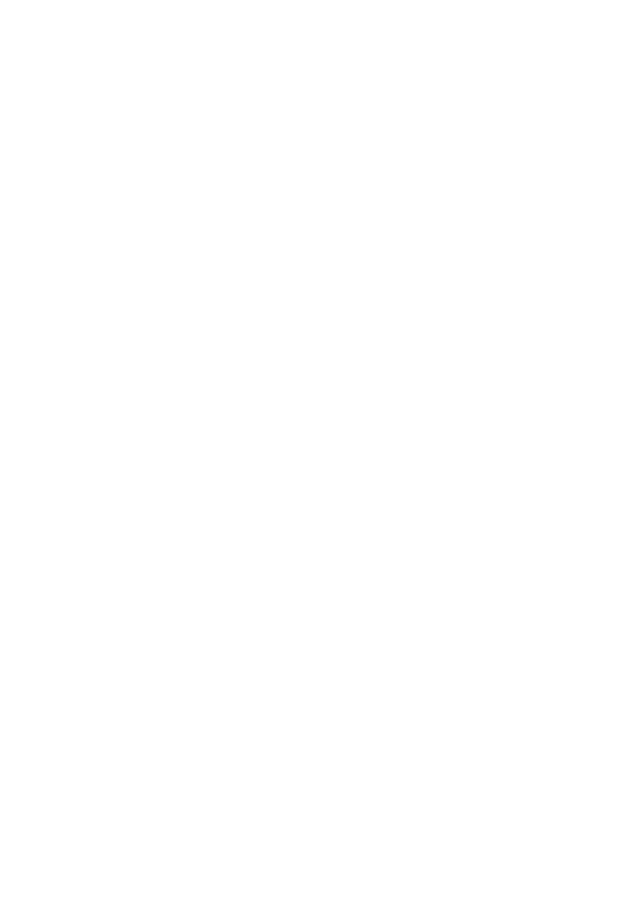
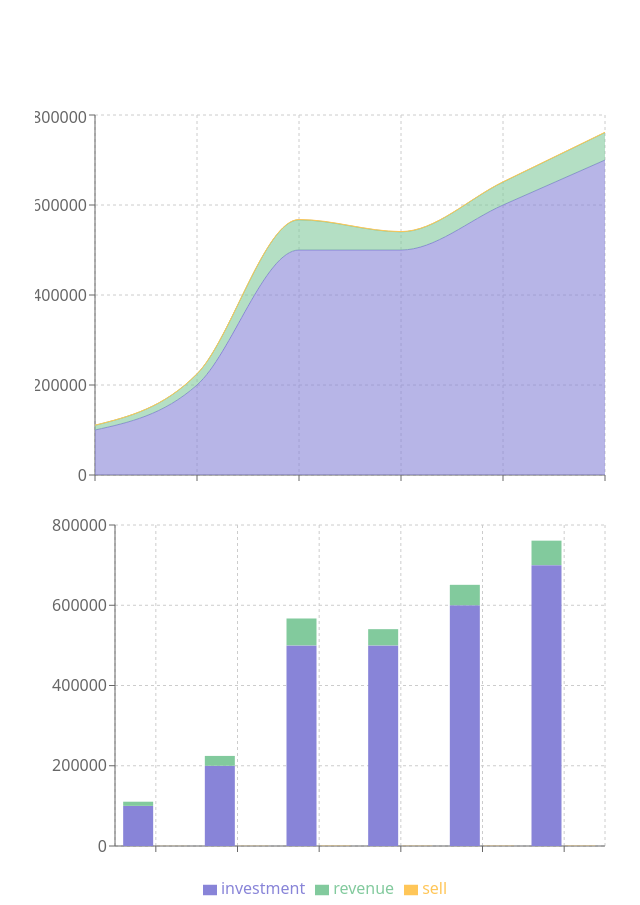
Before and after one commit to azmi0323/ladakh-trio-bike-rent-project, a React (Create React App) app: page /dashBoard in a window 1280 px wide. Shown: the part 881-1786 px from the top of the page, without its empty margins (47-687 px from the left). Before the commit the page ends 800 px from the top, so only its background shows below. Built offline with nearby package versions, Linux system fonts and the light colour scheme.

Commit message:
chart edit

```diff
--- a/src/Components/Dashboard/Dashboard.js
+++ b/src/Components/Dashboard/Dashboard.js
@@ -1,26 +1,78 @@
 import React, { useEffect, useState } from "react";
-import { Line, LineChart, Tooltip, XAxis, YAxis } from "recharts";
+import { Area, AreaChart, Bar, BarChart, CartesianGrid, Legend, Line, LineChart, Pie, PieChart, ResponsiveContainer, Tooltip, XAxis, YAxis } from "recharts";
 
 import "./Dashboard.css";
 const Dashboard = () => {
   const [cart, setChart] = useState([]);
-    useEffect(()=>{
+  useEffect(() => {
     fetch("data.json")
-        .then(res=>res.json())
-        .then(data=>setChart(data))
-    },[])
-  return(
-        <div className="container mt-5">
+      .then((res) => res.json())
+      .then((data) => setChart(data));
+  }, []);
+  return (
+    <div className="container chart-list mt-5">
       <div>
         <LineChart width={600} height={400} data={cart}>
-                <Line dataKey={'investment'}></Line>
-                <Line dataKey={'revenue'}></Line>
-                <Line dataKey={'sell'}></Line>
-                <XAxis dataKey={'month'}></XAxis>
+          <Line dataKey={"investment"}></Line>
+          <Line dataKey={"revenue"}></Line>
+          <Line dataKey={"sell"}></Line>
+          <XAxis dataKey={"month"}></XAxis>
           <YAxis></YAxis>
           <Tooltip></Tooltip>
         </LineChart>
-            <h2 className="mt-3 fw-bold"><span className="orange">Our Sells</span> in Last Six Month</h2>
+        <h2 className="mt-3 fw-bold">
+          <span className="orange">Our Sells</span> in Last Six Month
+        </h2>
+      </div>
+      <div>
+
+        <PieChart width={400} height={400}>
+          <Pie data={cart} dataKey="investment" cx="50%" cy="50%" outerRadius={60} fill="#8884d8" />
+          <Pie data={cart} dataKey="revenue" cx="50%" cy="50%" innerRadius={70} outerRadius={90} fill="#82ca9d" label />
+        </PieChart>
+      </div>
+      <div>
+      <AreaChart
+          width={600}
+          height={400}
+          data={cart}
+          margin={{
+            top: 10,
+            right: 30,
+            left: 0,
+            bottom: 0,
+          }}
+        >
+          <CartesianGrid strokeDasharray="3 3" />
+          <XAxis dataKey="name" />
+          <YAxis />
+          <Tooltip />
+          <Area type="monotone" dataKey="investment" stackId="1" stroke="#8884d8" fill="#8884d8" />
+          <Area type="monotone" dataKey="revenue" stackId="1" stroke="#82ca9d" fill="#82ca9d" />
+          <Area type="monotone" dataKey="sell" stackId="1" stroke="#ffc658" fill="#ffc658" />
+        </AreaChart>
+      </div>
+      <div>
+      <BarChart
+          width={600}
+          height={400}
+          data={cart}
+          margin={{
+            top: 20,
+            right: 30,
+            left: 20,
+            bottom: 5,
+          }}
+        >
+          <CartesianGrid strokeDasharray="3 3" />
+          <XAxis dataKey="name" />
+          <YAxis />
+          <Tooltip />
+          <Legend />
+          <Bar dataKey="investment" stackId="a" fill="#8884d8" />
+          <Bar dataKey="revenue" stackId="a" fill="#82ca9d" />
+          <Bar dataKey="sell" fill="#ffc658" />
+        </BarChart>
       </div>
     </div>
   );
--- a/src/Components/Home/Home.js
+++ b/src/Components/Home/Home.js
@@ -1,8 +1,13 @@
 import React from "react";
 import "./Home.css";
 import bikeImg from "../../Assets/bike.png";
+import Review from "../Review/Review";
+import { NavLink } from "react-router-dom";
+import useReview from "../Hooks/useReview";
+import User from "../User/User";
 
 const Home = () => {
+  const [users, setUsers] = useReview();
   return (
     <div>
       <div className="d-flex  align-items-center container mt-5">
@@ -29,7 +34,17 @@
         </div>
       </div>
       <div className="d-flex align-items-center justify-content-center">
-          <h1>Total Review</h1>
+        <div className="card-compo ">
+          {users.map(
+            (user, number) =>
+              number < 3 && <User user={user} key={user.id}></User>
+          )}
+        </div>
+      </div>
+      <div className="d-flex align-items-center justify-content-center">
+        <NavLink className={"btn btn-danger"} to="/review">
+          See All Review
+        </NavLink>
       </div>
     </div>
   );
--- /dev/null
+++ b/src/Components/Hooks/useReview.js
@@ -0,0 +1,12 @@
+import { useEffect, useState } from "react";
+
+const useReview =()=>{
+    const [users, setUsers] = useState([]);
+  useEffect(() => {
+    fetch("person.json")
+      .then((res) => res.json())
+      .then((data) => setUsers(data));
+  }, []);
+  return [users, setUsers];
+}
+export default useReview;
--- a/src/Components/Review/Review.js
+++ b/src/Components/Review/Review.js
@@ -1,14 +1,10 @@
-import React, { useEffect, useState } from "react";
+
 import "./Review.css";
 import User from "../User/User";
+import useReview from "../Hooks/useReview";
 
 const Review = () => {
-  const [users, setUsers] = useState([]);
-  useEffect(() => {
-    fetch("person.json")
-      .then((res) => res.json())
-      .then((data) => setUsers(data));
-  }, []);
+  const [users, setUsers] = useReview()
   return (
     <div className="container d-flex justify-content-center">
 
--- a/src/Components/User/User.css
+++ b/src/Components/User/User.css
@@ -1,12 +1,10 @@
-.user-img{
-    border-radius: 50%;
-
+.user-img {
+  border-radius: 50%;
 }
-.user-card{
-
-    margin: 20px;
-    border-radius: 15px;
-    box-shadow: 28px 13px 127px -96px rgba(36,0,255,0.75);
--webkit-box-shadow: 28px 13px 127px -96px rgba(36,0,255,0.75);
--moz-box-shadow: 28px 13px 127px -96px rgba(36,0,255,0.75);
+.user-card {
+  margin: 20px;
+  border-radius: 15px;
+  box-shadow: 17px 15px 31px -33px rgba(0, 0, 0, 0.75);
+  -webkit-box-shadow: 17px 15px 31px -33px rgba(0, 0, 0, 0.75);
+  -moz-box-shadow: 17px 15px 31px -33px rgba(0, 0, 0, 0.75);
 }
--- a/src/Components/User/User.js
+++ b/src/Components/User/User.js
@@ -1,15 +1,19 @@
 import React from 'react';
 import './User.css'
 const User = (props) => {
-    const{name,user,email,body,img}=props.user;
+    const{name,ratting,email,body,img}=props.user;
     return (
         <div className='p-4 user-card'>
             <div className='text-center'>
             <img className='user-img mb-3' src={img} alt="" />
             </div>
            <div className='text-center'>
-           <h3>{name}</h3>
+           <h3>{name} </h3>
+           <p>{email}</p>
+           <small className='fw-bold '>Ratting : {ratting}</small>
            <p>{body}</p>
+
+
            </div>
         </div>
     );
```
Also changed, not shown: public/person.json (+10 -10 lines). Lines whose indentation alone changed are shown as unchanged.
